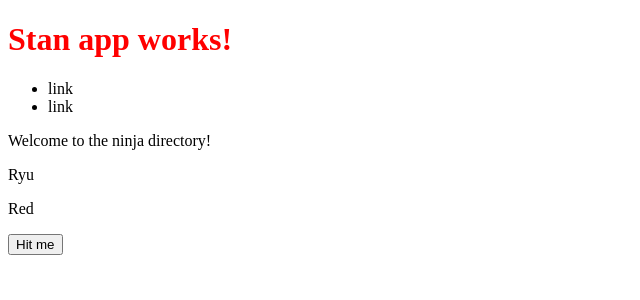
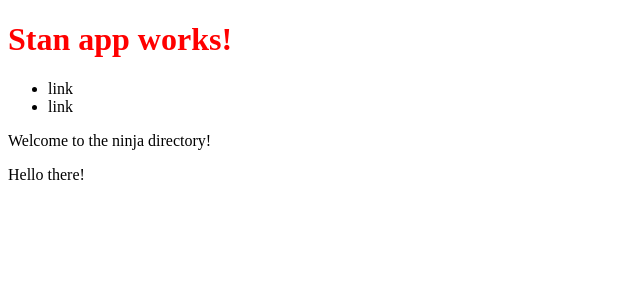
Before and after one commit to stanlouis/ninja-directory, an Angular app: page / in a window 1280 px wide. Shown: the top 300 px of the page, without its empty margins (0-640 px from the left). Built offline with nearby package versions, Linux system fonts and the light colour scheme.

Commit message:
Ng-Content Directive
Ng-Content allows us to included embedded content within our component views.

```diff
--- a/src/app/app.component.html
+++ b/src/app/app.component.html
@@ -9,5 +9,5 @@
   </nav>
 </header>
 <section id="main">
-  <app-home [ninja]="ninja" (onYell)="yell($event)">Hello there!</app-home>
+  <app-home>Hello there!</app-home>
 </section>
--- a/src/app/app.component.ts
+++ b/src/app/app.component.ts
@@ -9,12 +9,4 @@
 export class AppComponent {
   title = 'Stan app works!';
   name = 'Ninja';
-  ninja = {
-    name: "Ryu",
-    belt: "Red"
-  };
-
-  yell(e){
-    alert("I am yelling");
-  }
 }
--- a/src/app/home/home.component.html
+++ b/src/app/home/home.component.html
@@ -1,6 +1,4 @@
 <p>
   {{homeTitle}}
 </p>
-<p>{{ninja.name}}</p>
-<p>{{ninja.belt}}</p>
-<button (click)="fireYellEvent($event)">Hit me</button>
+<ng-content></ng-content>
--- a/src/app/home/home.component.ts
+++ b/src/app/home/home.component.ts
@@ -1,4 +1,4 @@
-import { Component, OnInit, Output, EventEmitter } from '@angular/core';
+import { Component, OnInit } from '@angular/core';
 
 @Component({
   inputs: ['ninja'],
@@ -10,11 +10,6 @@
   homeTitle = 'Welcome to the ninja directory!';
   myString = 'I like chicken';
   myBoolean = true;
-  @Output() onYell = new EventEmitter();
-
-  fireYellEvent(e) {
-    this.onYell.emit(e);
-  }
 
   constructor() { }
 
```
